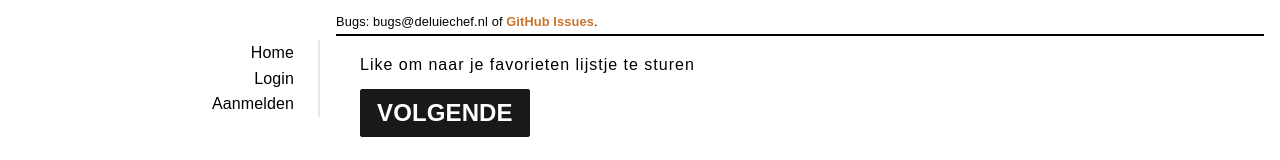
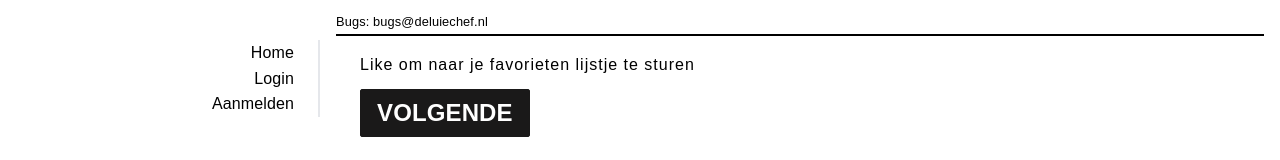
Before and after one commit to robhutters/app, a React (Vite) app: page / in a window 1280 px wide. Shown: the top 160 px of the page. Built offline with nearby package versions, Linux system fonts and the light colour scheme; no server answers; the database is empty; a web font is replaced by a local one; what tw-elements would draw is missing.

Commit message:
UPDATE: News component.

```diff
--- a/src/components/Info/News.tsx
+++ b/src/components/Info/News.tsx
@@ -2,7 +2,7 @@
 const News = () => {
   return (<>
     <div className="my-2 mx-4 border-b-2 border-black">
-    <small>Bugs: bugs@deluiechef.nl of <strong><a href="https://github.com/robhutters/deluiechef/issues">GitHub Issues</a></strong>. </small>
+    <small>Bugs: bugs@deluiechef.nl </small>
     </div>
   </>)
 }
```
